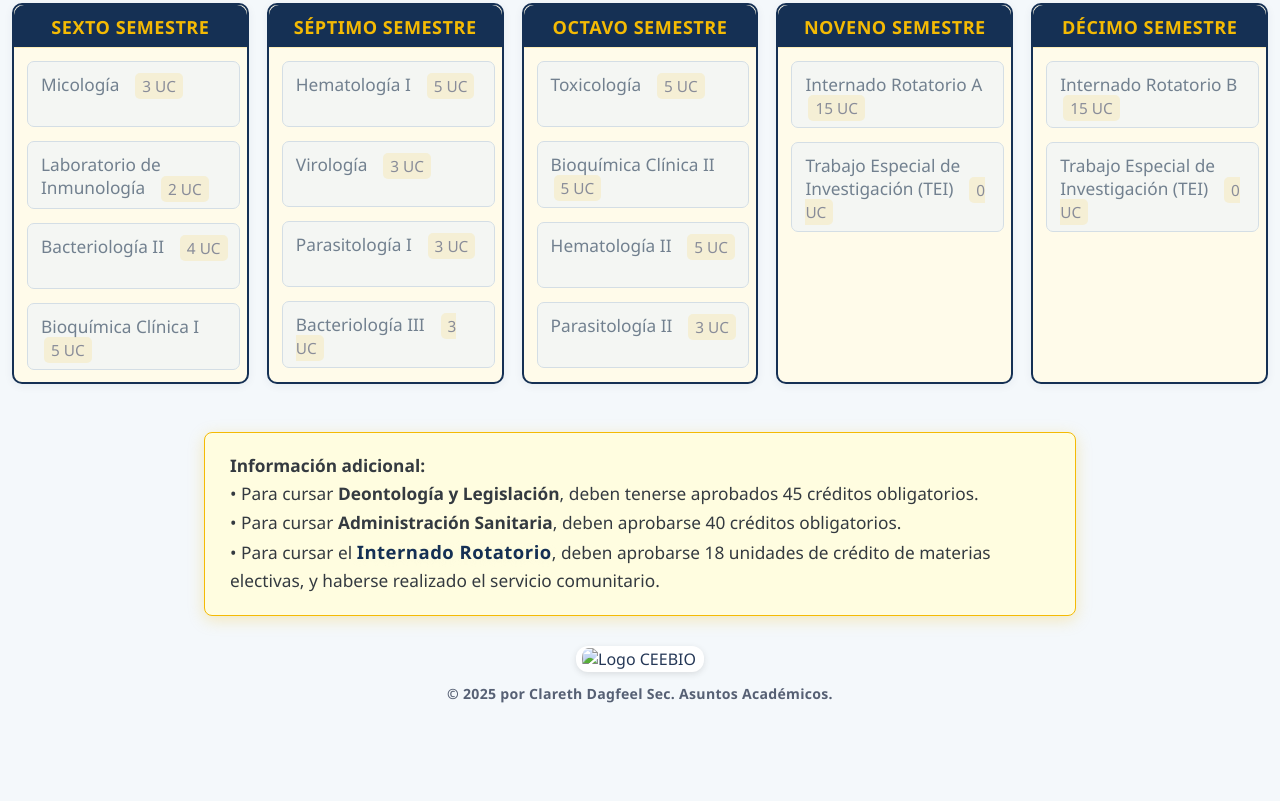
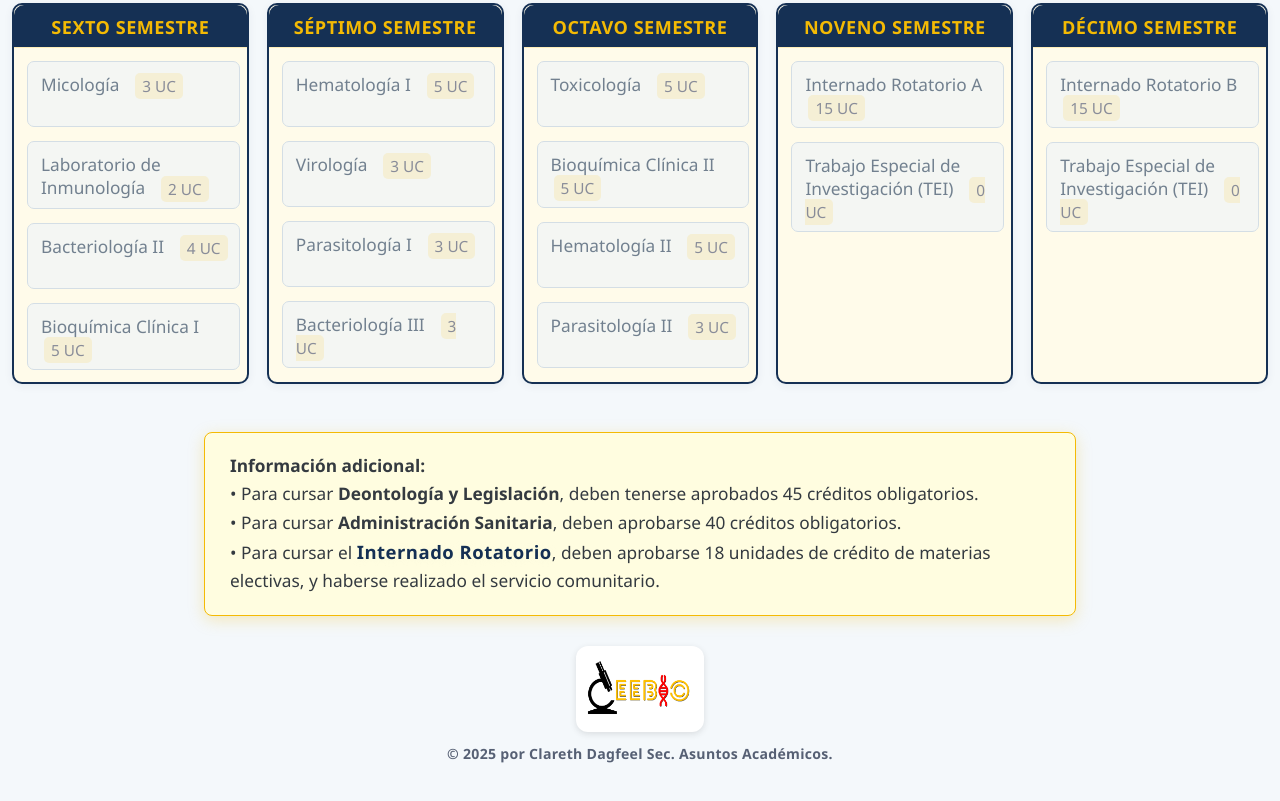
Before and after one commit to CEEBIOUCV/Malla-Bioanalisis-UCV, a plain HTML site: page index.html in a window 1280 px wide. Shown: the part 821-1622 px from the top of the page. Before the commit the page ends 1592 px from the top, so only its background shows below. Drawn offline with Linux system fonts and the light colour scheme.

Commit message:
Update index.html

```diff
--- a/index.html
+++ b/index.html
@@ -266,7 +266,7 @@
     • Para cursar el <b class="ir">Internado Rotatorio</b>, deben aprobarse 18 unidades de crédito de materias electivas, y haberse realizado el servicio comunitario.
   </div>
   <div class="logos-ucv" aria-label="Logo CEEBIO y derechos de autor">
-    <img src="Logo del CEEBIO.PNG" alt="Logo CEEBIO" class="logo-ceebio" />
+    <img src="CEEBIO.PNG" alt="Logo CEEBIO" class="logo-ceebio" />
     <div class="copyright">© 2025 por Clareth Dagfeel Sec. Asuntos Académicos.</div>
   </div>
   <script>
```
